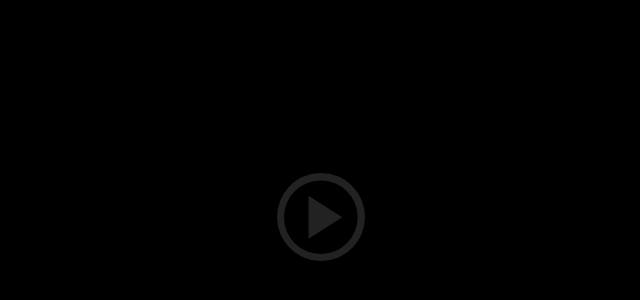
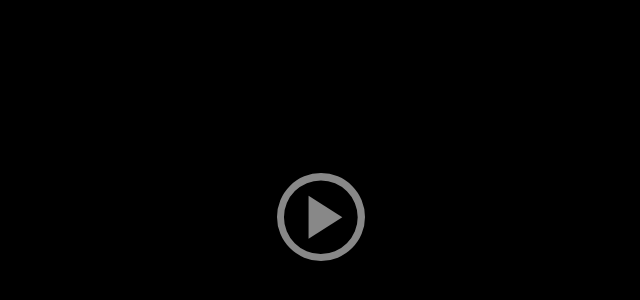
Before and after one commit to teenygame/teenygame, a website built with Vite: page examples/snake/index.html in a window 1280 px wide. Shown: the part 182-482 px from the top of the page, without its empty margins (319-959 px from the left). Built offline with nearby package versions, Linux system fonts and the light colour scheme.

Commit message:
make play button brighter

```diff
--- a/examples/snake/index.html
+++ b/examples/snake/index.html
@@ -25,7 +25,7 @@
                 background: none;
                 cursor: pointer;
                 width: 100px;
-                fill: #222;
+                fill: #888;
                 transition: all ease-in-out 0.1s;
             }
 
```
